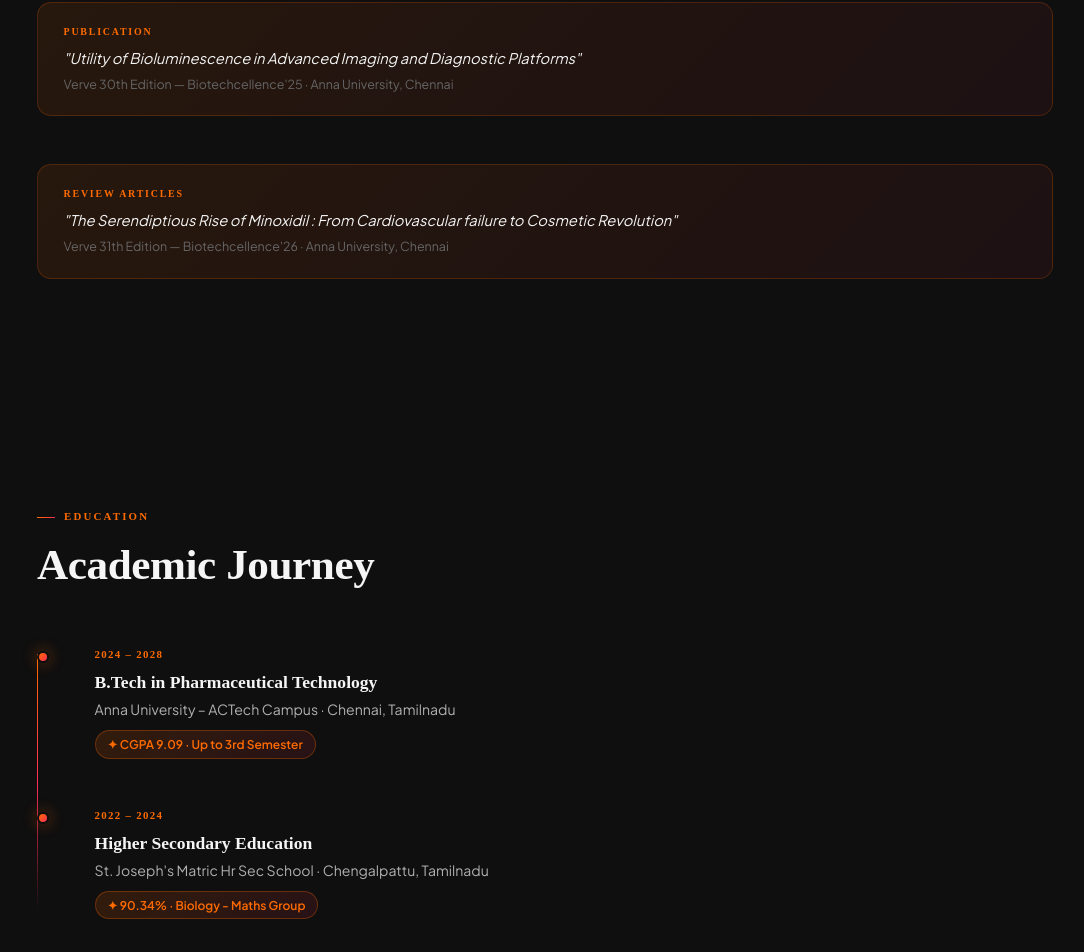
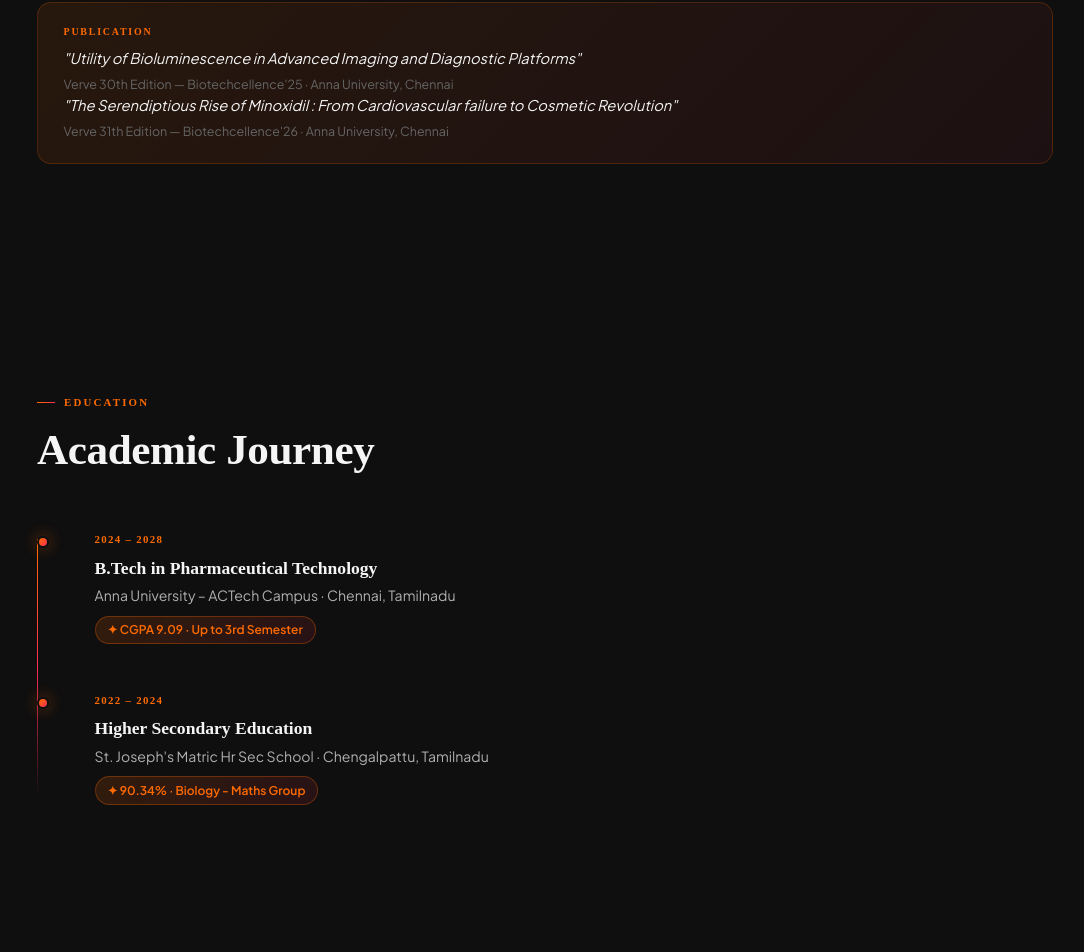
Before and after one commit to Hemachanthiran/Academic-Portfolio, a React (Vite) app: page / in a window 1280 px wide. Shown: the part 1476-2428 px from the top of the page, without its empty margins (95-1179 px from the left). Built offline with nearby package versions, Linux system fonts and the light colour scheme; a web font is replaced by a local one.

Commit message:
Review articles removed

```diff
--- a/src/components/About.jsx
+++ b/src/components/About.jsx
@@ -65,10 +65,6 @@ export default function About() {
           <div className="pub-venue">
             Verve 30th Edition &mdash; Biotechcellence&apos;25 &middot; Anna University, Chennai
           </div>
-        </div>
-
-         <div className="about-pub reveal reveal-delay-2">
-          <div className="pub-label">Review Articles</div>
           <div className="pub-title">
             "The Serendiptious Rise of Minoxidil : From Cardiovascular failure to Cosmetic Revolution"
           </div>
```
